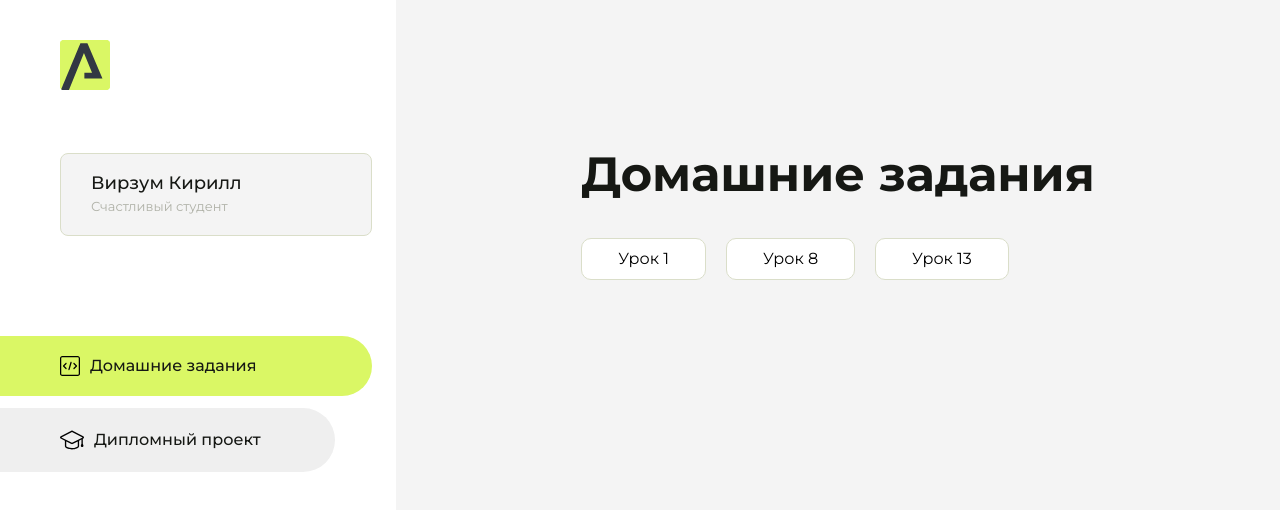
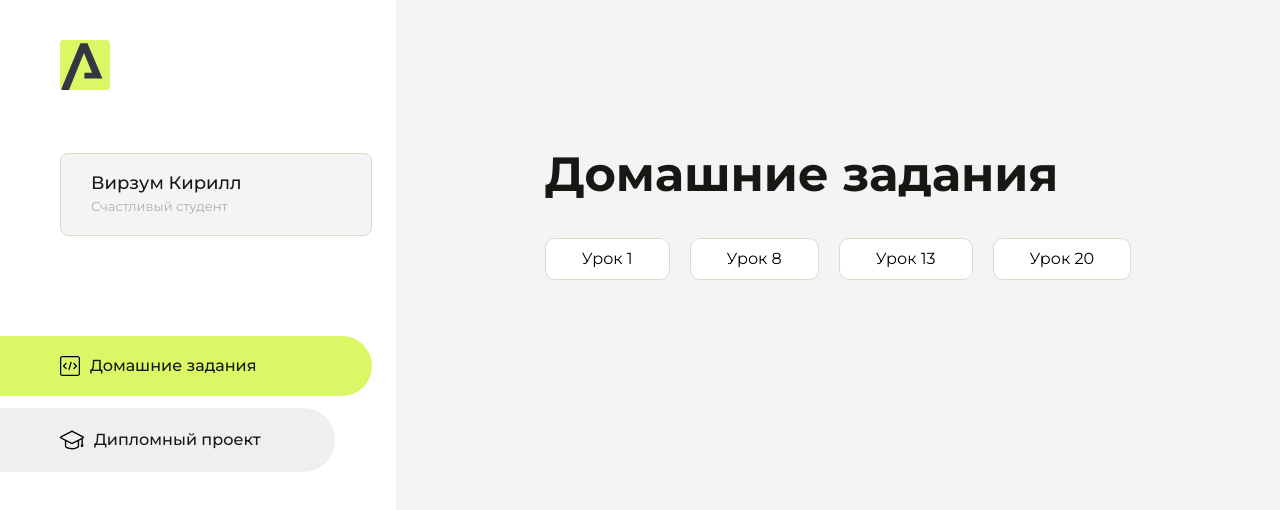
Before and after one commit to Virzum/homework, a plain HTML site: page index.html in a window 1280 px wide. Drawn offline with Linux system fonts and the light colour scheme.

Commit message:
Update index.html

```diff
--- a/index.html
+++ b/index.html
@@ -101,6 +101,9 @@
                     <li class="content__list-item">
                         <a href="homework13/index.html">Урок 13</a>
                     </li>
+                    <li class="content__list-item">
+                        <a href="homework20/index.html">Урок 20</a>
+                    </li>
                 </ul>
             </div>
             <div class="content__block hidden" id="diplomBlock">
```
